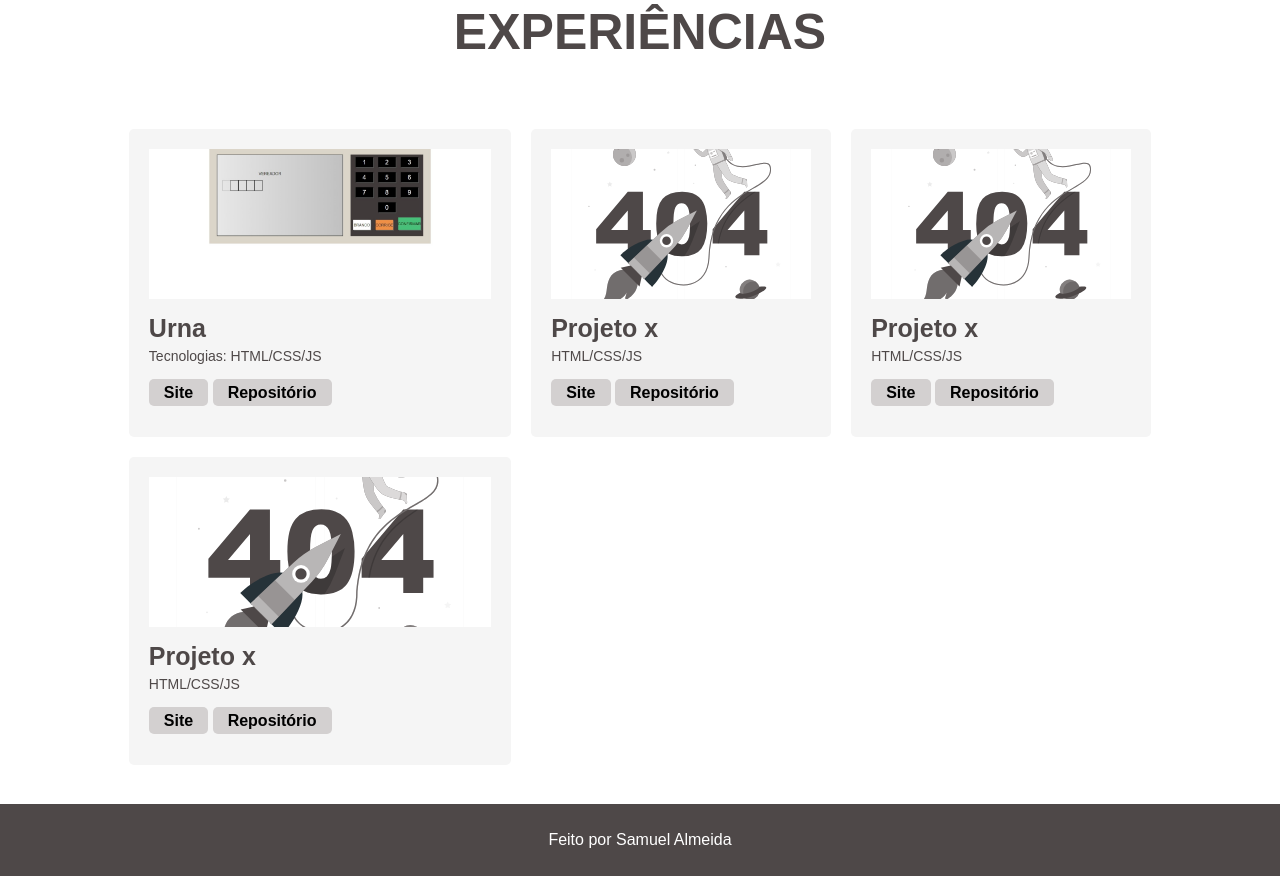
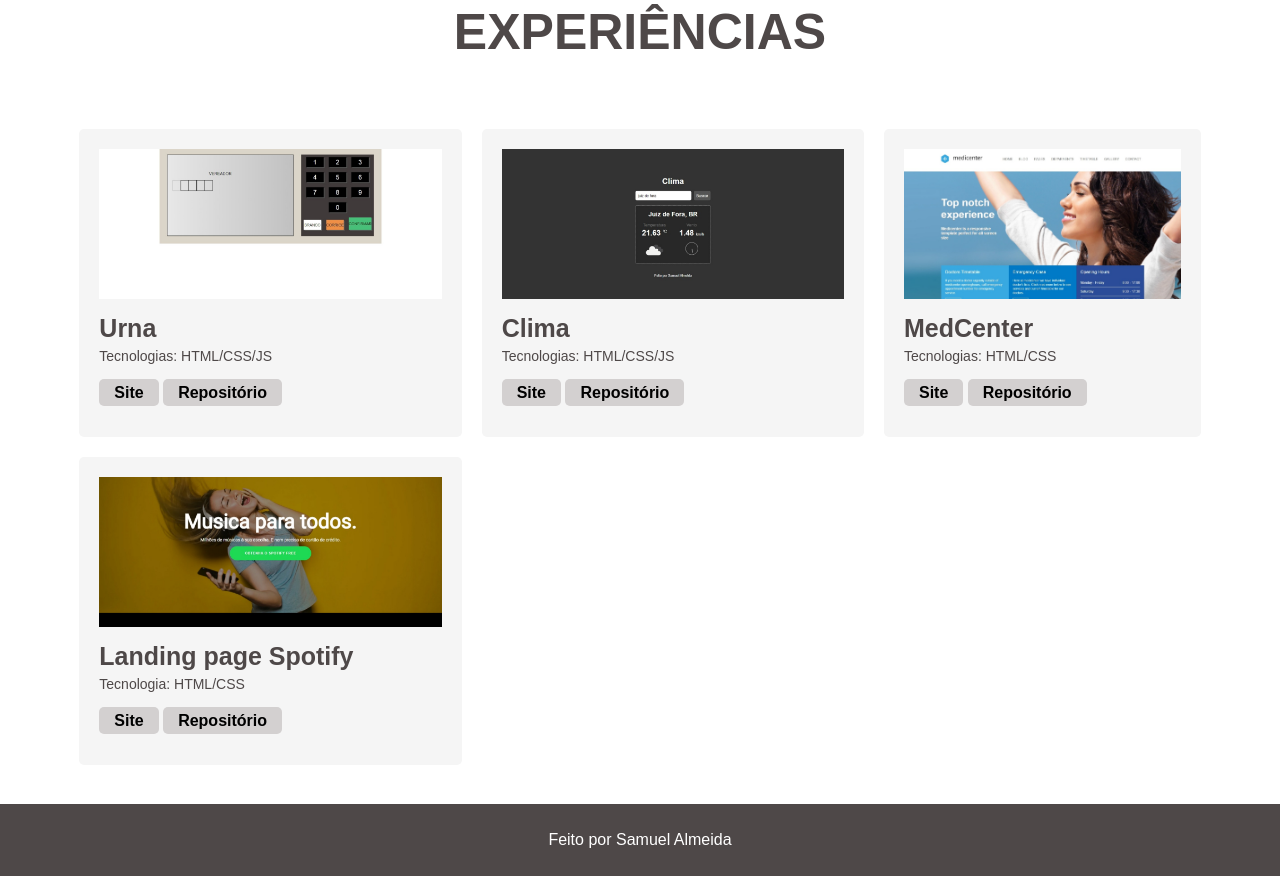
Before and after one commit to SamuelAlmeidaS/Portfolio-Samuel-almeida, a plain HTML site: page index.html in a window 1280 px wide. Shown: the part 888-1764 px from the top of the page. Drawn offline with Linux system fonts and the light colour scheme; files whose address does not match are found by name.

Commit message:
add new projects

```diff
--- /dev/null
+++ b/assets/css/media.css
@@ -0,0 +1,7 @@
+@media screen and (min-width: 940px){
+    header  {
+        background: black;
+        width: 100%;
+        margin: auto;
+    }
+}
--- a/index.html
+++ b/index.html
@@ -4,6 +4,7 @@
     <meta charset="UTF-8">
     <meta http-equiv="X-UA-Compatible" content="IE=edge">
     <meta name="viewport" content="width=device-width, initial-scale=1.0">
+    <link rel="stylesheet" href="./assets/css/media.css">
     <link rel="stylesheet" href="./assets/css/style.css">
     <title>Document</title>
 </head>
@@ -64,11 +65,11 @@
             </div>
             <div class="cards">
                 <div class="cards__img">
-                    <img src="./assets/img/notFound.svg" alt="">
+                    <img src="./assets/img/screenClima.jpeg" alt="">
                 </div>
                 <div class="cards__info">
-                    <div class="card__title">Projeto x</div>
-                    <div class="card__tech">HTML/CSS/JS</div>
+                    <div class="card__title">Clima</div>
+                    <div class="card__tech">Tecnologias: HTML/CSS/JS</div>
                     <div class="cards__bnt">
                         <a href="http://" target="_blank" rel="noopener noreferrer">Site</a>
                         <a href="http://" target="_blank" rel="noopener noreferrer">Repositório</a>
@@ -77,11 +78,11 @@
             </div>
             <div class="cards">
                 <div class="cards__img">
-                    <img src="./assets/img/notFound.svg" alt="">
+                    <img src="./assets/img/mediCenter.png" alt="">
                 </div>
                 <div class="cards__info">
-                    <div class="card__title">Projeto x</div>
-                    <div class="card__tech">HTML/CSS/JS</div>
+                    <div class="card__title">MedCenter</div>
+                    <div class="card__tech">Tecnologias: HTML/CSS</div>
                     <div class="cards__bnt">
                         <a href="http://" target="_blank" rel="noopener noreferrer">Site</a>
                         <a href="http://" target="_blank" rel="noopener noreferrer">Repositório</a>
@@ -90,11 +91,11 @@
             </div>
             <div class="cards">
                 <div class="cards__img">
-                    <img src="./assets/img/notFound.svg" alt="">
+                    <img src="./assets/img/spotify.png" alt="">
                 </div>
                 <div class="cards__info">
-                    <div class="card__title">Projeto x</div>
-                    <div class="card__tech">HTML/CSS/JS</div>
+                    <div class="card__title">Landing page Spotify</div>
+                    <div class="card__tech">Tecnologia: HTML/CSS</div>
                     <div class="cards__bnt">
                         <a href="http://" target="_blank" rel="noopener noreferrer">Site</a>
                         <a href="http://" target="_blank" rel="noopener noreferrer">Repositório</a>
```
Also changed, not shown: assets/css/style.css (line endings or trailing spaces), assets/img/mediCenter.png (added), assets/img/screenClima.jpeg (added), assets/img/spotify.png (added), 2 other files.
